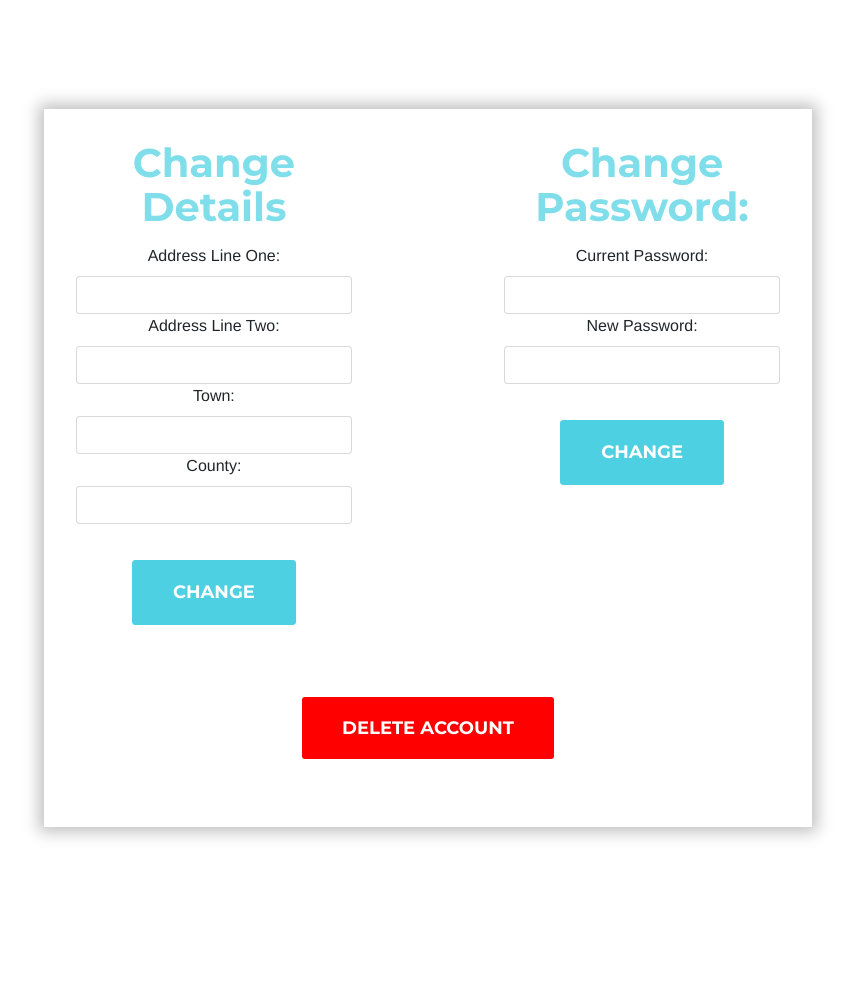
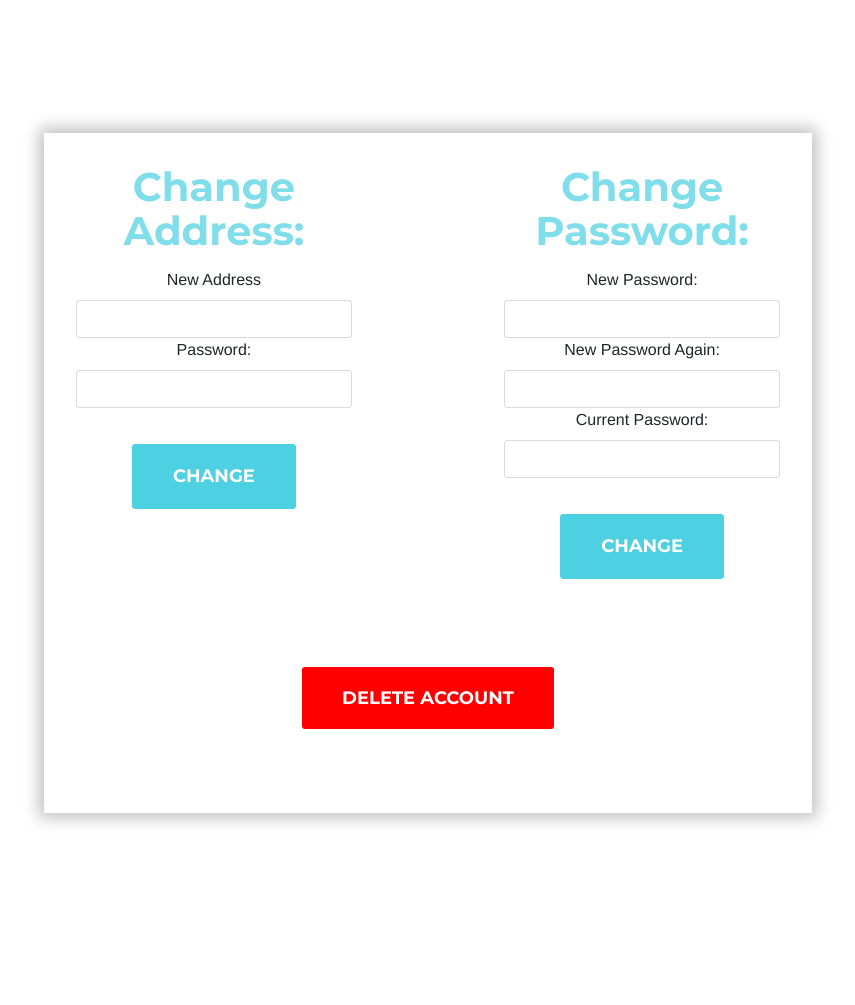
Before and after one commit to emmajeng/MediReady, a PHP site: page /login-system/account.php in a window 1280 px wide. Shown: the part 73-1078 px from the top of the page, without its empty margins (212-1067 px from the left). Run offline with PHP 8.4, Linux system fonts and the light colour scheme; the visitor is signed in with stand-in values (Sample User, id 1); some libraries are stand-ins or nearby versions; some web fonts are replaced.

Commit message:
Change details on Account

```diff
--- a/account.php
+++ b/account.php
@@ -1,3 +1,22 @@
+<<?php
+require 'lib/config.php';
+//include 'lib/change_password.php';
+include 'lib/delete_account.php';
+
+/* Displays user information and some useful messages */
+session_start();
+
+// Check if user is logged in using the session variable
+if ( $_SESSION['login_user'] == null ) {
+  $_SESSION['message'] = "You must log in before viewing dashboard";
+  header("location: index.php");
+}
+else {
+    // Makes it easier to read
+}
+
+?>
+
 <!DOCTYPE html>
  <html lang="en">
 
@@ -8,7 +27,7 @@
      <meta name="description" content="">
      <meta name="author" content="">
 
-     <title>Deliveryman - Dashboard</title>
+     <title>Account</title></title>
 
      <link href="vendor/bootstrap/css/bootstrap.min.css" rel="stylesheet">
 
@@ -21,10 +40,11 @@
 
      <!-- Custom styles for this template -->
      <link href="css/style.css" rel="stylesheet" />
-
+     <!-- JS for password confirmation match-->
+     <script language="javascript" type="text/javascript" src="js/change_password_match.js"></script>
    </head>
 
-   <body>
+   <body onload="check_password()">
      <div id="page-top">
      <!-- Navigation -->
      <nav class="navbar navbar-expand-lg navbar-dark fixed-top" id="mainNav-session">
@@ -36,7 +56,7 @@
          <div class="collapse navbar-collapse" id="navbarResponsive">
            <ul class="navbar-nav ml-auto">
              <li class="nav-item">
-               <a class="nav-link" href="">Sign Out</a>
+               <a class="nav-link" href="lib/signout.php">Sign Out</a>
              </li>
 
            </ul>
@@ -50,34 +70,38 @@
        <div class="account-container">
          <div class="row">
            <div class="col-md-5">
-             <h2 class="account-heading">Change Details</h2>
-              <label for="user_address_line_one">Address Line One:</label>
-               <input type="text" class="form-control" name="user_address_line_one" id="user_address_line_one">
-               <label for="user_address_line_two">Address Line Two:</label>
-               <input type="text" class="form-control" name="user_address_line_two" id="user_address_line_two">
-               <label for="user_town">Town:</label>
-               <input type="text" class="form-control" name="user_town" id="user_town">
-               <label for="user_county">County:</label>
-               <input type="text" class="form-control" name="user_county" id="user_county">
-              <button class="btn btn-xl btn-mrg">Change</button>
+            <form method="post" action="lib/change_address.php">
+             <h2 class="account-heading">Change Address:</h2>
+              <label for="user_address">New Address</label>
+               <input type="text" class="form-control" name="user_address" id="user_address">
+               <label for="password">Password:</label>
+               <input type="password" class="form-control" name="password" id="password">
+              <button name="changeAddressBtn" class="btn btn-xl btn-mrg">Change</button>
+             </form>
            </div>
 
            <div class="col-md-2"></div>
 
            <div class="col-md-5">
               <h2 class="account-heading">Change Password:</h2>
+              <form method="post" action="lib/change_password.php">
+               <label for="user_new_password">New Password:</label>
+               <input type="password" class="form-control" name="user_new_password" id="user_new_password" onchange="check_password()">
+               <label for="user_new_password_check">New Password Again:</label>
+               <input type="password" class="form-control" name="user_new_password_check" id="user_new_password_check" onchange="check_password()">
                <label for="user_current_password">Current Password:</label>
-               <input type="text" class="form-control" name="user_current_password" id="user_current_password">
-               <label for="user_new_password">New Password:</label>
-               <input type="text" class="form-control" name="user_new_password" id="user_new_password">
-               <button class="btn btn-xl btn-mrg">Change</button>
+               <input type="password" class="form-control" name="user_current_password" id="user_current_password">
+               <button id="changePasswordBtn" name="changePasswordBtn" class="btn btn-xl btn-mrg">Change</button>
+
+              </form>
+              <div id="password_error">hey there friend your password doesnt match!</div>
            </div>
          </div>
-            <button class="btn btn-xl btn-mrg" id="delete_account">Delete Account</button>
-
+           <form method="post">
+            <button name="deleteAccountBtn" class="btn btn-xl btn-mrg" id="delete_account">Delete Account</button>
+           </form>
        </div>
      </section>
-
 
    <!-- Footer Section -->
    <footer id="footer">
@@ -144,6 +168,8 @@
      <!--Link to JS Tab file-->
      <script language="javascript" type="text/javascript" src="js/tab.js"></script>
 
+
+
      <!-- Google Map function and get location -->
      <script language="javascript" type="text/javascript" src="js/map.js"></script>
 
```
Also changed, not shown: lib/change_address.php (added, +29 -0 lines), lib/change_password.php (added, +36 -0 lines).
